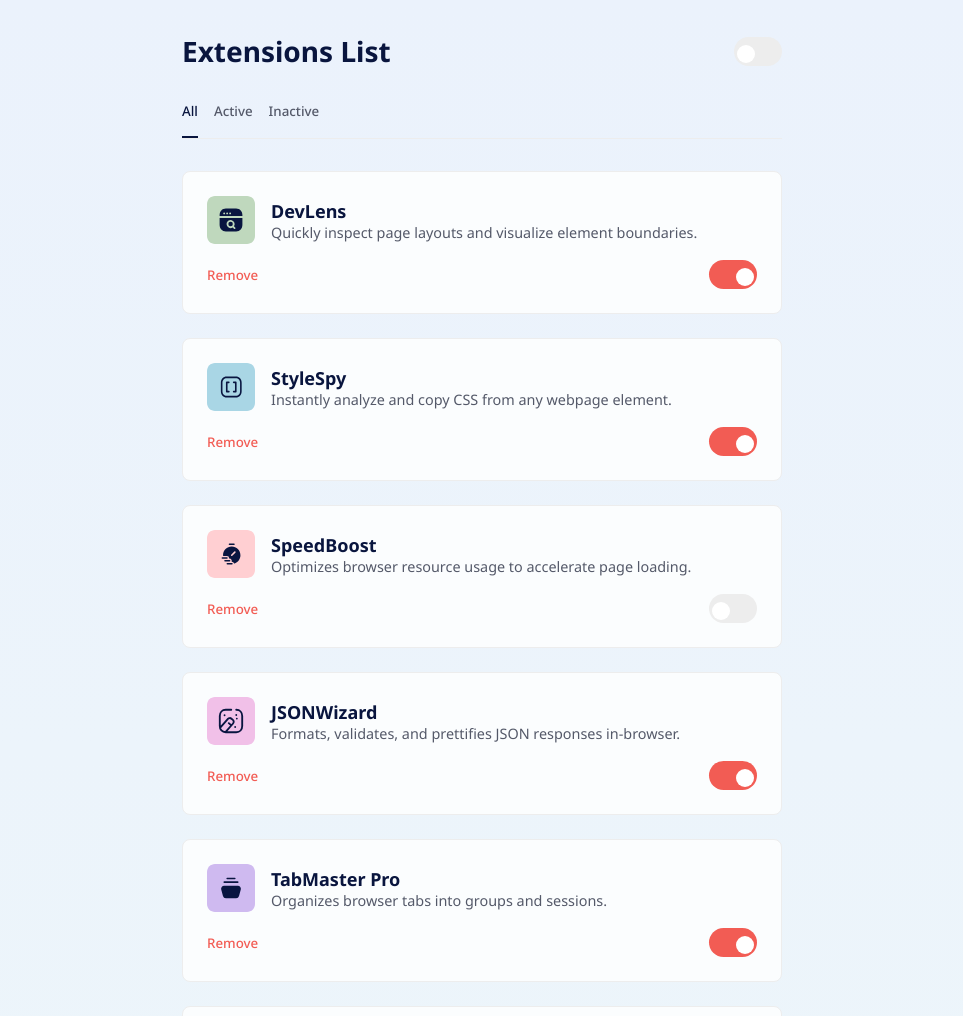
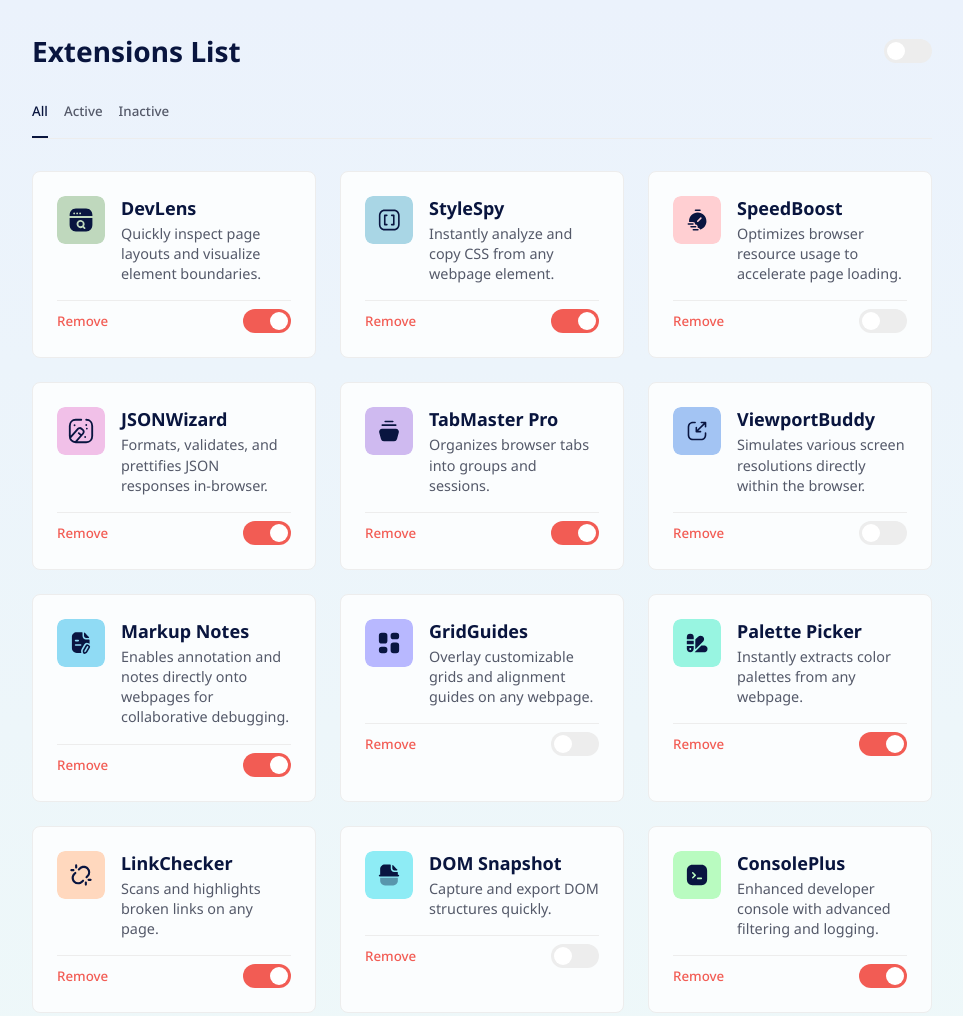
Before and after one commit to noob-coder6/browser-extensions-manager-UI, a plain HTML site: page index.html in a window 1280 px wide. Shown: the top 1016 px of the page, without its empty margins (158-1121 px from the left). Drawn offline with Linux system fonts and the light colour scheme.

Commit message:
project completed

```diff
--- a/index.html
+++ b/index.html
@@ -2,8 +2,7 @@
 <html lang="en">
 <head>
   <meta charset="UTF-8">
-  <meta name="viewport" content="width=device-width, initial-scale=1.0"> <!-- displays site properly based on user's device -->
-
+  <meta name="viewport" content="width=device-width, initial-scale=1.0">
   <link rel="icon" type="image/png" sizes="32x32" href="./assets/images/favicon-32x32.png">
   <link rel="preconnect" href="https://fonts.googleapis.com">
   <link rel="preconnect" href="https://fonts.gstatic.com" crossorigin>
@@ -39,18 +38,20 @@
 
   <template id="extension-card-template">
     <div class="card">
+      <div class="card__header">
         <img src="" alt="" class="card__logo">
         <div class="card__body">
           <h2 class="card__name"></h2>
           <p class="card__description"></p>
         </div>
+      </div>
       <div class="card__actions">
         <button class="card__remove-btn action-btn">Remove</button>
-      <label class="status-toggle">
-        <span class="sr-only"></span>
+        <div class="status-toggle">
+          <label class="sr-only"></label>
           <input type="checkbox" class="status-toggle__checkbox">
           <span class="status-toggle__slider"></span>
-      </label>
+        </div>
       </div>
     </div>
   </template>
--- a/script.js
+++ b/script.js
@@ -7,7 +7,7 @@ document.addEventListener('DOMContentLoaded', () => {
   let extensionsData = [];
   let currentFilter = 'all';
 
-    // --- THEME ---
+  // --- THEME HANDLING ---
   const applyTheme = (theme) => {
     if (theme === 'dark') {
       document.body.classList.add('dark-theme');
@@ -20,22 +20,22 @@ document.addEventListener('DOMContentLoaded', () => {
 
   themeToggle.addEventListener('change', () => {
     const newTheme = themeToggle.checked ? 'dark' : 'light';
-        localStorage.setItem('theme', newTheme);
+    window.currentTheme = newTheme; // just keeps in memory
     applyTheme(newTheme);
   });
 
-    // Load saved theme
-    const savedTheme = localStorage.getItem('theme') || 'light';
+  // Load any existing theme (default: light)
+  const savedTheme = window.currentTheme || 'light';
   applyTheme(savedTheme);
 
-    // --- DATA & RENDERING ---
+  // --- RENDER FUNCTION ---
   const renderExtensions = () => {
     extensionsList.innerHTML = '';
 
     const filteredData = extensionsData.filter(ext => {
       if (currentFilter === 'active') return ext.isActive;
       if (currentFilter === 'inactive') return !ext.isActive;
-            return true; // 'all'
+      return true;
     });
 
     if (filteredData.length === 0) {
@@ -47,7 +47,6 @@ document.addEventListener('DOMContentLoaded', () => {
       const card = cardTemplate.content.cloneNode(true);
       const cardElement = card.querySelector('.card');
 
-            // Use the extension name as a unique identifier
       cardElement.dataset.name = ext.name;
 
       card.querySelector('.card__logo').src = ext.logo;
@@ -56,14 +55,13 @@ document.addEventListener('DOMContentLoaded', () => {
       card.querySelector('.card__description').textContent = ext.description;
 
       const statusToggle = card.querySelector('.status-toggle__checkbox');
+      const toggleId = `status-toggle-${ext.name.replace(/\s+/g, '-')}`;
       statusToggle.checked = ext.isActive;
+      statusToggle.id = toggleId;
+      card.querySelector('.sr-only').htmlFor = toggleId;
 
-            card.querySelector('.sr-only').textContent = `Toggle ${ext.name} status`;
-
-            // Event Listeners for the card
       const removeBtn = card.querySelector('.card__remove-btn');
       removeBtn.addEventListener('click', () => handleRemove(ext.name));
-
       statusToggle.addEventListener('change', () => handleToggle(ext.name, statusToggle.checked));
 
       extensionsList.appendChild(card);
@@ -79,10 +77,8 @@ document.addEventListener('DOMContentLoaded', () => {
   const handleToggle = (name, newStatus) => {
     const extension = extensionsData.find(ext => ext.name === name);
     if (extension) {
-            extension.isActive = newStatus; // Update the data model
+      extension.isActive = newStatus;
     }
-        // If a filter is active ('active' or 'inactive'), re-render the list
-        // to make the card disappear if it no longer matches the filter.
     if (currentFilter !== 'all') {
       renderExtensions();
     }
@@ -90,11 +86,9 @@ document.addEventListener('DOMContentLoaded', () => {
 
   filterBtns.forEach(btn => {
     btn.addEventListener('click', () => {
-            // Update active button style
       filterBtns.forEach(b => b.classList.remove('filters__btn--active'));
       btn.classList.add('filters__btn--active');
 
-            // Set filter and re-render
       currentFilter = btn.dataset.filter;
       renderExtensions();
     });
@@ -104,13 +98,11 @@ document.addEventListener('DOMContentLoaded', () => {
   const init = async () => {
     try {
       const response = await fetch('./data.json');
-            if (!response.ok) {
-                throw new Error(`HTTP error! status: ${response.status}`);
-            }
+      if (!response.ok) throw new Error('Failed to fetch data.json');
       extensionsData = await response.json();
       renderExtensions();
     } catch (error) {
-            console.error("Could not fetch extensions data:", error);
+      console.error("Could not load extensions data:", error);
       extensionsList.innerHTML = '<p>Sorry, we could not load the extensions.</p>';
     }
   };
--- a/style.css
+++ b/style.css
@@ -33,6 +33,7 @@ Root and Theme Variables
 
   /* Transitions */
   --transition-fast: 0.2s ease-in-out;
+  --focus-ring: 2px solid var(--remove-btn-light);
 }
 
 /* ---
@@ -63,7 +64,7 @@ body.dark-theme {
 }
 
 .container {
-  width: min(100% - 2rem, 600px);
+  width: min(100% - 2rem, 900px);
   margin-inline: auto;
   padding-block: 2rem;
 }
@@ -109,13 +110,22 @@ Header & Theme Switcher
 
 .theme-switcher {
   position: relative;
+  width: 48px;
+  height: 24px;
 }
 
 .theme-switcher__toggle {
+  position: absolute;
   opacity: 0;
-  width: 48px;
-  height: 24px;
+  width: 100%;
+  height: 100%;
   cursor: pointer;
+  z-index: 2;
+}
+
+.theme-switcher__toggle:focus-visible + .theme-switcher__slider {
+  outline: var(--focus-ring);
+  outline-offset: 2px;
 }
 
 .theme-switcher__slider {
@@ -124,6 +134,7 @@ Header & Theme Switcher
   background-color: var(--border-light);
   border-radius: 34px;
   transition: var(--transition-fast);
+  pointer-events: none;
 }
 
 .dark-theme .theme-switcher__slider {
@@ -198,12 +209,18 @@ Filters
   border-bottom-color: var(--filter-active-dark);
 }
 
+.filters__btn:focus-visible {
+  outline: var(--focus-ring);
+  outline-offset: -2px;
+}
+
 /* ---
 Extensions List & Cards
 --- */
 .extensions-list {
   display: grid;
   gap: 1.5rem;
+  grid-template-columns: repeat(auto-fill, minmax(280px, 1fr));
 }
 
 .card {
@@ -211,13 +228,9 @@ Extensions List & Cards
   border: 1px solid var(--border-light);
   border-radius: 8px;
   padding: 1.5rem;
-  display: grid;
-  grid-template-columns: auto 1fr;
-  grid-template-areas:
-    "logo body"
-    "actions actions";
+  display: flex;
+  flex-direction: column;
   gap: 1rem;
-  align-items: center;
   transition: background-color var(--transition-fast), border-color var(--transition-fast);
 }
 
@@ -226,37 +239,146 @@ Extensions List & Cards
   border-color: var(--border-dark);
 }
 
-.card__logo { grid-area: logo; width: 48px; height: 48px; }
-.card__body { grid-area: body; }
-.card__actions { grid-area: actions; display: flex; justify-content: space-between; align-items: center; }
+.card__header {
+  display: flex;
+  align-items: flex-start;
+  gap: 1rem;
+}
 
-.card__name { font-size: 1.125rem; font-weight: var(--fw-bold); }
-.card__description { color: var(--text-secondary-light); font-size: 0.9rem; }
-.dark-theme .card__description { color: var(--text-secondary-dark); }
+.card__logo {
+  width: 48px;
+  height: 48px;
+  flex-shrink: 0;
+  border-radius: 8px;
+}
+
+.card__body {
+  flex-grow: 1;
+}
+
+.card__name {
+  font-size: 1.125rem;
+  font-weight: var(--fw-bold);
+  margin-bottom: 0.25rem;
+}
+
+.card__description {
+  color: var(--text-secondary-light);
+  font-size: 0.9rem;
+  line-height: 1.4;
+}
+
+.dark-theme .card__description {
+  color: var(--text-secondary-dark);
+}
+
+.card__actions {
+  display: flex;
+  justify-content: space-between;
+  align-items: center;
+  padding-top: 0.5rem;
+  border-top: 1px solid var(--border-light);
+}
+
+.dark-theme .card__actions {
+  border-top-color: var(--border-dark);
+}
 
 .card__remove-btn {
   color: var(--remove-btn-light);
   font-weight: var(--fw-medium);
   transition: color var(--transition-fast);
+  padding: 0.5rem;
+  margin: -0.5rem;
 }
-.dark-theme .card__remove-btn { color: var(--remove-btn-dark); }
-.card__remove-btn:hover { color: var(--remove-btn-hover-light); }
-.dark-theme .card__remove-btn:hover { color: var(--remove-btn-hover-dark); }
+
+.dark-theme .card__remove-btn {
+  color: var(--remove-btn-dark);
+}
+
+.card__remove-btn:hover {
+  color: var(--remove-btn-hover-light);
+}
+
+.dark-theme .card__remove-btn:hover {
+  color: var(--remove-btn-hover-dark);
+}
+
+.card__remove-btn:focus-visible {
+  outline: var(--focus-ring);
+  outline-offset: 2px;
+  border-radius: 4px;
+}
 
 /* ---
-Status Toggle (reusing theme switcher styles)
+Status Toggle
 --- */
-.status-toggle { position: relative; }
-.status-toggle__checkbox { opacity: 0; width: 48px; height: 24px; cursor: pointer; }
-.status-toggle__slider { position: absolute; inset: 0; background-color: var(--border-light); border-radius: 34px; transition: var(--transition-fast); }
-.dark-theme .status-toggle__slider { background-color: var(--border-dark); }
-.status-toggle__slider::before { content: ''; position: absolute; height: 18px; width: 18px; left: 3px; bottom: 3px; background-color: white; border-radius: 50%; transition: var(--transition-fast); }
-.status-toggle__checkbox:checked + .status-toggle__slider { background-color: var(--remove-btn-light); }
-.dark-theme .status-toggle__checkbox:checked + .status-toggle__slider { background-color: var(--remove-btn-dark); }
-.status-toggle__checkbox:checked + .status-toggle__slider::before { transform: translateX(24px); }
+.status-toggle {
+  position: relative;
+  width: 48px;
+  height: 24px;
+}
+
+.status-toggle__checkbox {
+  position: absolute;
+  opacity: 0;
+  width: 100%;
+  height: 100%;
+  cursor: pointer;
+  z-index: 2;
+}
+
+.status-toggle__slider {
+  position: absolute;
+  inset: 0;
+  background-color: var(--border-light);
+  border-radius: 34px;
+  transition: var(--transition-fast);
+  pointer-events: none;
+}
+
+.dark-theme .status-toggle__slider {
+  background-color: var(--border-dark);
+}
+
+.status-toggle__slider::before {
+  content: '';
+  position: absolute;
+  height: 18px;
+  width: 18px;
+  left: 3px;
+  bottom: 3px;
+  background-color: white;
+  border-radius: 50%;
+  transition: var(--transition-fast);
+}
+
+.status-toggle__checkbox:checked + .status-toggle__slider {
+  background-color: var(--remove-btn-light);
+}
+
+.dark-theme .status-toggle__checkbox:checked + .status-toggle__slider {
+  background-color: var(--remove-btn-dark);
+}
+
+.status-toggle__checkbox:checked + .status-toggle__slider::before {
+  transform: translateX(24px);
+}
+
+.status-toggle__checkbox:focus-visible + .status-toggle__slider {
+  outline: var(--focus-ring);
+  outline-offset: 2px;
+}
 
 /* ---
 Attribution
 --- */
-.attribution { font-size: 11px; text-align: center; padding: 1rem; }
-.attribution a { color: hsl(228, 45%, 44%); }
+.attribution {
+  font-size: 11px;
+  text-align: center;
+  padding: 1rem;
+}
+
+.attribution a {
+  color: hsl(228, 45%, 44%);
+}
```
Lines whose indentation alone changed are shown as unchanged.
